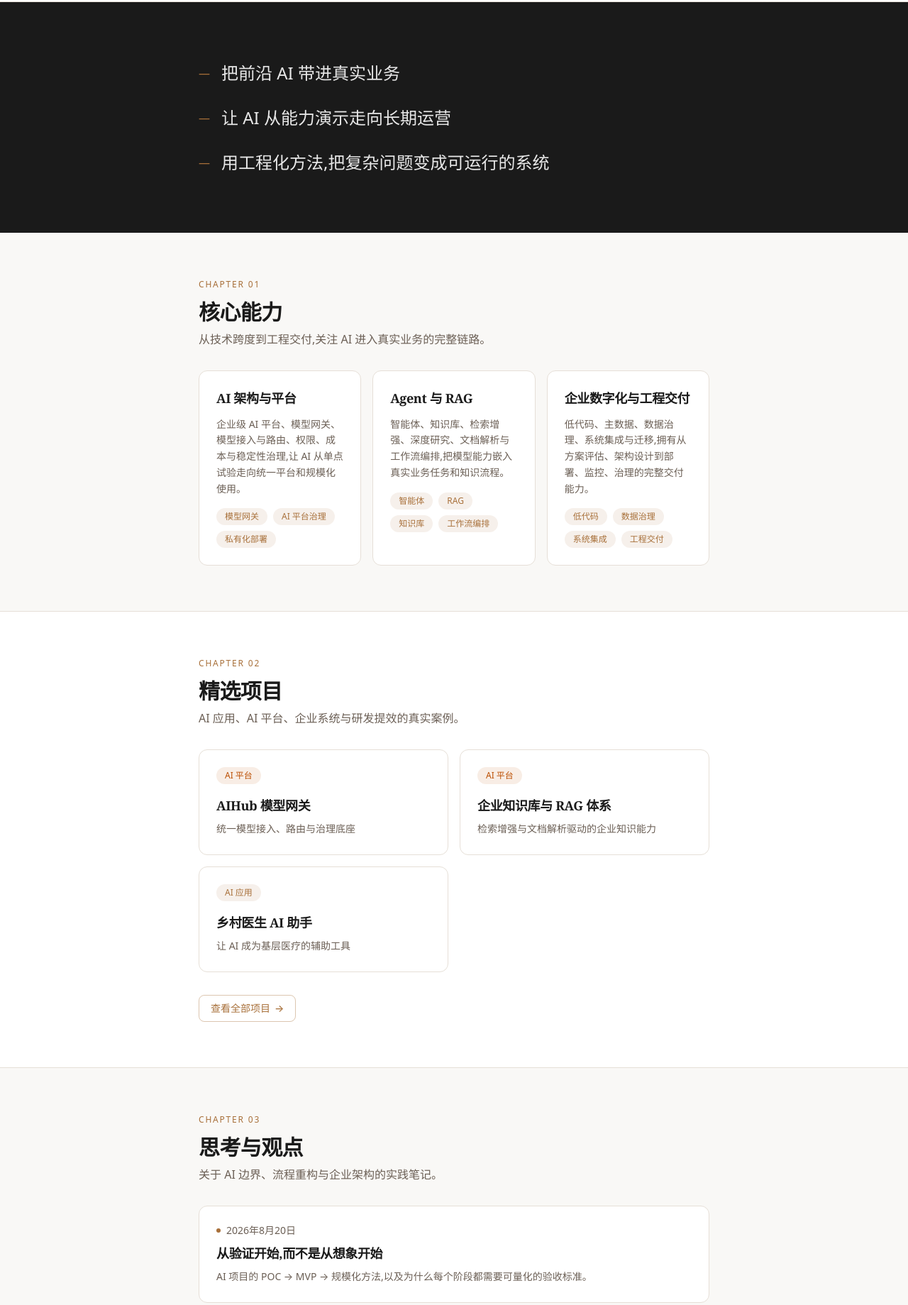
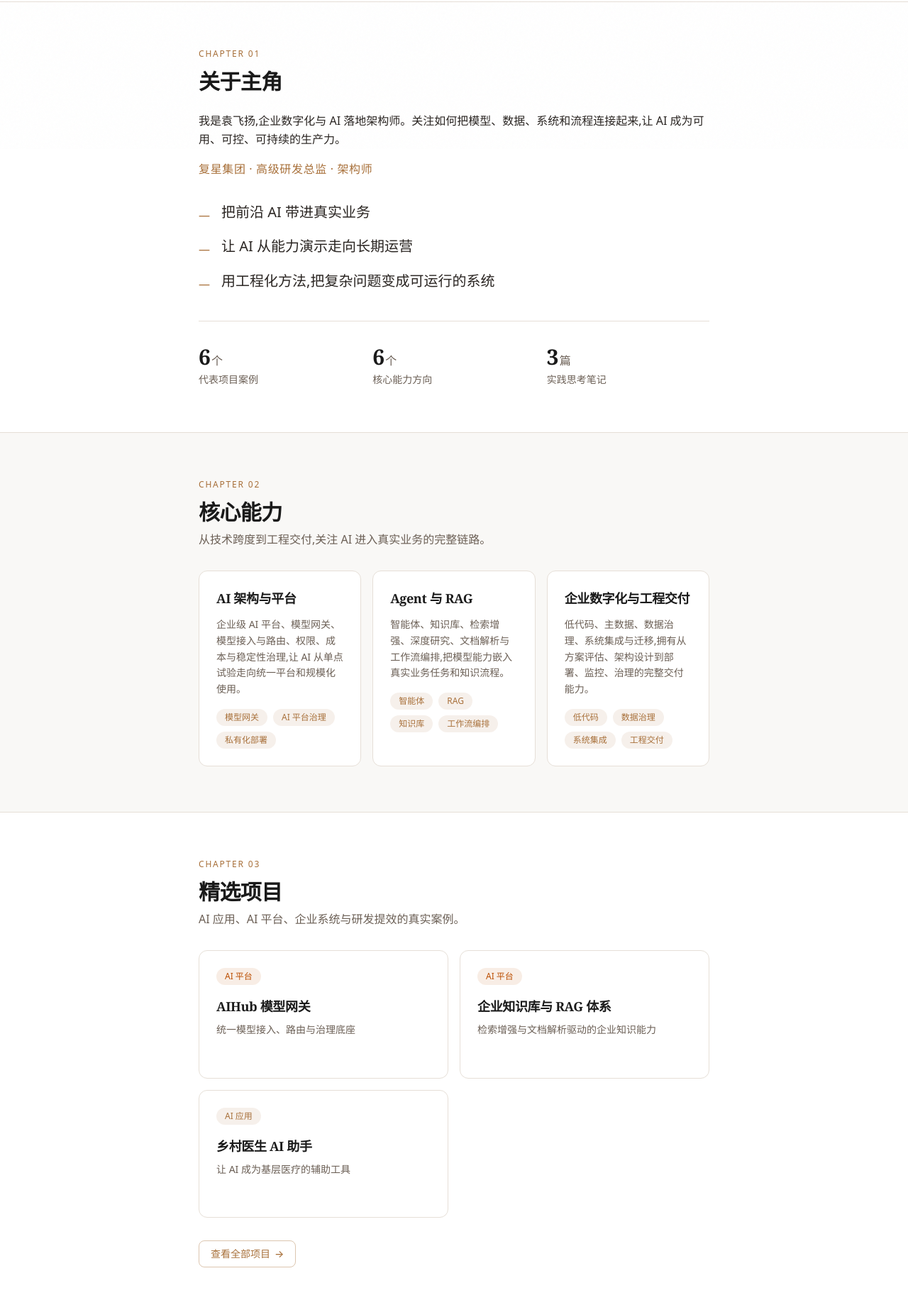
Before and after one commit to finnyuan9527/finnyuan9527.github.io, an Astro site: page / in a window 1280 px wide. Shown: the part 590-2429 px from the top of the page at 71% size. Built offline with nearby package versions, Linux system fonts and the light colour scheme; Astro itself is replaced by a stand-in of ours.

Commit message:
style: sync with reference site updates
Add CHAPTER 01 关于主角 on home (bio + role + slogans + stats inline),
remove standalone dark slogan band. Renumber chapters: 核心能力 01→02,
精选项目 02→03, 思考 03→04. Project cards get "查看特写 →" link.
Note tags switch from pill badges to #tag text format.

```diff
--- a/src/components/NoteCard.astro
+++ b/src/components/NoteCard.astro
@@ -33,11 +33,9 @@ const dateStr = date.toLocaleDateString('zh-CN', {
   </h3>
   <p class="mt-2 text-sm leading-relaxed text-[var(--color-muted)]">{description}</p>
   {tags.length > 0 && (
-    <div class="mt-3 flex flex-wrap gap-2">
+    <div class="mt-3 flex flex-wrap gap-3 text-sm text-[var(--color-muted)]">
       {tags.map((tag) => (
-        <span class="rounded-full bg-[var(--color-accent)]/10 px-2.5 py-0.5 text-xs text-[var(--color-accent)]">
-          {tag}
-        </span>
+        <span>#{tag}</span>
       ))}
     </div>
   )}
--- a/src/components/ProjectCard.astro
+++ b/src/components/ProjectCard.astro
@@ -34,4 +34,7 @@ const { title, tagline, category } = project.data;
     {title}
   </h3>
   <p class="mt-2 text-sm leading-relaxed text-[var(--color-muted)]">{tagline}</p>
+  <span class="mt-3 text-sm text-[var(--color-accent)] opacity-0 transition-all duration-300 group-hover:opacity-100">
+    查看特写 →
+  </span>
 </a>
--- a/src/pages/index.astro
+++ b/src/pages/index.astro
@@ -16,6 +16,10 @@ const featuredProjects = (await getCollection('projects'))
 const latestNotes = (await getCollection('notes'))
   .sort((a, b) => b.data.date.getTime() - a.data.date.getTime())
   .slice(0, 2);
+
+// 全部项目数和笔记数 - 用于统计
+const allProjects = await getCollection('projects');
+const allNotes = await getCollection('notes');
 
 // 三项核心能力
 const abilities = [
@@ -41,6 +45,13 @@ const slogans = [
   '把前沿 AI 带进真实业务',
   '让 AI 从能力演示走向长期运营',
   '用工程化方法,把复杂问题变成可运行的系统',
+];
+
+// 关键数字
+const stats = [
+  { value: `${allProjects.length}`, unit: '个', label: '代表项目案例' },
+  { value: '6', unit: '个', label: '核心能力方向' },
+  { value: `${allNotes.length}`, unit: '篇', label: '实践思考笔记' },
 ];
 ---
 
@@ -86,23 +97,48 @@ const slogans = [
     </div>
   </section>
 
-  <!-- 个人标语 - 深色反色带 -->
-  <section class="bg-[var(--color-primary)]">
-    <div class="mx-auto max-w-3xl px-6 py-16 sm:py-20">
-      <div class="flex flex-col gap-6">
+  <!-- CHAPTER 01 关于主角 - bio + 职务 + 标语 + 数字 -->
+  <section class="border-b border-[var(--color-border)] bg-white">
+    <div class="mx-auto max-w-3xl px-6 py-12 sm:py-16">
+      <p class="chapter-label">CHAPTER 01</p>
+      <h2 class="mt-3 text-2xl sm:text-3xl">关于主角</h2>
+      <div class="mt-6 space-y-4 text-base leading-relaxed text-[var(--color-text)]">
+        <p>
+          我是{site.name},{site.role}。关注如何把模型、数据、系统和流程连接起来,让 AI
+          成为可用、可控、可持续的生产力。
+        </p>
+        <p class="text-[var(--color-accent)]" style="letter-spacing: 0.04em">
+          复星集团 · 高级研发总监 · 架构师
+        </p>
+      </div>
+
+      <!-- 标语 -->
+      <div class="mt-8 flex flex-col gap-4">
         {slogans.map((s) => (
-          <p class="flex items-start gap-4 text-white/90">
+          <p class="flex items-start gap-4 text-[var(--color-text)]">
             <span class="mt-2 text-[var(--color-accent)]" aria-hidden="true">—</span>
-            <span class="text-xl leading-relaxed sm:text-2xl">{s}</span>
+            <span class="text-lg leading-relaxed sm:text-xl">{s}</span>
           </p>
+        ))}
+      </div>
+
+      <!-- 关键数字 -->
+      <div class="mt-10 grid grid-cols-3 gap-4 border-t border-[var(--color-border)] pt-8">
+        {stats.map((s) => (
+          <div>
+            <p class="text-3xl font-bold tracking-tight text-[var(--color-primary)] tabular-nums" style="font-family: var(--font-display)">
+              {s.value}<span class="ml-0.5 text-base font-medium text-[var(--color-muted)]" style="font-family: var(--font-sans)">{s.unit}</span>
+            </p>
+            <p class="mt-1 text-sm text-[var(--color-muted)]">{s.label}</p>
+          </div>
         ))}
       </div>
     </div>
   </section>
 
-  <!-- 核心能力 - CHAPTER 01 -->
+  <!-- CHAPTER 02 核心能力 -->
   <Section
-    chapter="CHAPTER 01"
+    chapter="CHAPTER 02"
     title="核心能力"
     subtitle="从技术跨度到工程交付,关注 AI 进入真实业务的完整链路。"
   >
@@ -113,9 +149,9 @@ const slogans = [
     </div>
   </Section>
 
-  <!-- 精选项目 - CHAPTER 02 -->
+  <!-- CHAPTER 03 精选项目 -->
   <Section
-    chapter="CHAPTER 02"
+    chapter="CHAPTER 03"
     title="精选项目"
     subtitle="AI 应用、AI 平台、企业系统与研发提效的真实案例。"
     class="border-y border-[var(--color-border)] bg-white"
@@ -130,12 +166,6 @@ const slogans = [
             aria-hidden="true"
             class="absolute inset-x-0 top-0 h-[3px] origin-left scale-x-0 bg-gradient-to-r from-[var(--color-primary)] to-[var(--color-accent)] transition-transform duration-300 group-hover:scale-x-100"
           ></span>
-          <span
-            aria-hidden="true"
-            class="absolute right-5 top-5 text-lg text-[var(--color-accent)] opacity-0 transition-all duration-300 group-hover:translate-x-0.5 group-hover:opacity-100"
-          >
-            ↗
-          </span>
           <span class:list={['w-fit rounded-full px-3 py-1 text-xs font-medium', categoryColors[project.data.category]]}>
             {categoryLabels[project.data.category]}
           </span>
@@ -143,6 +173,9 @@ const slogans = [
             {project.data.title}
           </h3>
           <p class="mt-2 text-sm leading-relaxed text-[var(--color-muted)]">{project.data.tagline}</p>
+          <span class="mt-3 text-sm text-[var(--color-accent)] opacity-0 transition-all duration-300 group-hover:opacity-100">
+            查看特写 →
+          </span>
         </a>
       ))}
     </div>
@@ -154,9 +187,9 @@ const slogans = [
     </a>
   </Section>
 
-  <!-- 思考与观点 - CHAPTER 03 -->
+  <!-- CHAPTER 04 思考与观点 -->
   <Section
-    chapter="CHAPTER 03"
+    chapter="CHAPTER 04"
     title="思考与观点"
     subtitle="关于 AI 边界、流程重构与企业架构的实践笔记。"
   >
@@ -180,6 +213,13 @@ const slogans = [
             {note.data.title}
           </h3>
           <p class="mt-2 text-sm leading-relaxed text-[var(--color-muted)]">{note.data.description}</p>
+          {note.data.tags.length > 0 && (
+            <div class="mt-3 flex flex-wrap gap-3 text-sm text-[var(--color-muted)]">
+              {note.data.tags.map((tag) => (
+                <span>#{tag}</span>
+              ))}
+            </div>
+          )}
         </a>
       ))}
     </div>
```
